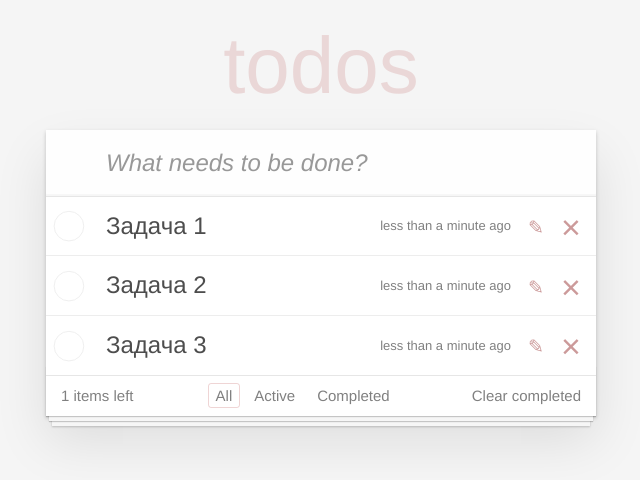
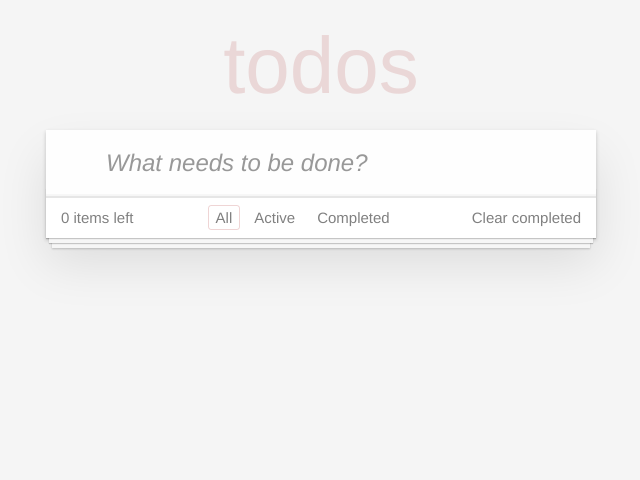
Before and after one commit to bonyatitov/todo-app, a React (Create React App) app: page / in a window 1280 px wide. Shown: the top 480 px of the page, without its empty margins (319-959 px from the left). Built offline with nearby package versions, Linux system fonts and the light colour scheme.

Commit message:
Added functions:
1. Adding tasks
2. Filtering
3. Clearing of completed tasks
4. Completed tasks counter

B
No hooks

```diff
--- a/src/App.js
+++ b/src/App.js
@@ -7,23 +7,8 @@ import Footer from "./components/footer";
 
 class App extends Component {
   state = {
-    taskList: [
-      {
-        id: 1,
-        condition: false,
-        description: 'Задача 1',
-      },
-      {
-        id: 2,
-        condition: false,
-        description: 'Задача 2',
-      },
-      {
-        id: 3,
-        condition: false,
-        description: 'Задача 3',
-      }
-    ],
+    taskList: [],
+    filter: 'all',
   }
 
   setCompleted = (id) => {
@@ -45,6 +30,47 @@ class App extends Component {
     })
   }
 
+  createTask(label) {
+    let uniqueId = Math.floor(Math.random() * 100000);
+
+    return {
+      id: uniqueId,
+      condition: false,
+      description: label,
+    }
+  }
+
+  addTask = (text) => {
+    const newItem = this.createTask(text);
+
+    this.setState(({ taskList }) => {
+      const updateList = [newItem, ...taskList];
+      return {taskList: updateList};
+    });
+  }
+
+  setFilter = (filter) => {
+    this.setState({ filter });
+  }
+
+  getFiltredTasks = () => {
+    const { taskList, filter } = this.state;
+    if (filter === 'active') return taskList.filter((task) => !task.condition);
+    if (filter === 'completed') return taskList.filter((task) => task.condition);
+    return taskList;
+  }
+
+  clearCompleted = () => {
+    this.setState(({ taskList }) => {
+      const updateList = taskList.filter(task => !task.condition);
+      return { taskList: updateList };
+    })
+  }
+
+  counterActiveTask = () => {
+    return this.state.taskList.filter(task => !task.condition).length;
+  }
+
   render() {
     return (
       <div className="App">
@@ -52,15 +78,21 @@ class App extends Component {
           <header className="header">
             <h1>todos</h1>
             {/* Форма для добавления */}
-            <NewTaskForm />
+            <NewTaskForm
+            addTask={ this.addTask }/>
           </header>
         <section className="main">
           <TaskList
-          tasks={ this.state.taskList }
+          tasks={ this.getFiltredTasks() }
           setCompleted={ this.setCompleted }
           deleteTask={ this.deleteTask }
           />
-          <Footer />
+          <Footer
+            setFilter={ this.setFilter }
+            activeFilter={ this.state.filter }
+            clearCompleted={ this.clearCompleted }
+            counterActiveTask={ this.counterActiveTask() }
+          />
         </section>
       </section>
       </div>
--- a/src/components/footer/Footer.js
+++ b/src/components/footer/Footer.js
@@ -2,15 +2,15 @@ import React from "react";
 import TasksFilter from "../task-filter";
 import './footer.css';
 
-function Footer() {
-  return (
-    <footer className="footer">
-      <span className="todo-count">1 items left</span>
-      {/* Фильтры */}
-      <TasksFilter />
-      <button className="clear-completed">Clear completed</button>
-    </footer>
-  );
-}
+const Footer = ({ setFilter, activeFilter, clearCompleted, counterActiveTask}) => (
+  <footer className="footer">
+    <span className="todo-count"> { counterActiveTask } items left</span>
+    <TasksFilter setFilter={setFilter} activeFilter={activeFilter} />
+    <button
+    className="clear-completed"
+    onClick={ () => clearCompleted() }
+    >Clear completed</button>
+  </footer>
+);
 
 export default Footer;
--- a/src/components/new-task-form/NewTaskForm.js
+++ b/src/components/new-task-form/NewTaskForm.js
@@ -1,8 +1,41 @@
-import React from "react";
+import React, { Component } from "react";
 import './new-task-form.css'
 
-function NewTaskForm() {
-  return <input className="new-todo" placeholder="What needs to be done?" autoFocus />
+class  NewTaskForm extends Component{
+
+  state = {
+    label: '',
+  }
+
+  onlabelChanged = (event) => {
+    this.setState({
+      label: event.target.value,
+    })
+  }
+
+  onSubmit = (event) => {
+    event.preventDefault();
+    this.props.addTask(this.state.label);
+    this.setState({
+      label: ''
+    })
+  }
+
+  render() {
+
+    return (
+      <form onSubmit={ this.onSubmit }>
+        <input
+        className="new-todo"
+        placeholder="What needs to be done?"
+        value={ this.state.label }
+        autoFocus
+        onChange={ this.onlabelChanged }
+      />
+      </form>
+    )
+  }
+
 }
 
 export default NewTaskForm;
--- a/src/components/task-filter/TasksFilter.js
+++ b/src/components/task-filter/TasksFilter.js
@@ -1,20 +1,33 @@
 import React from "react";
 import './task-filter.css';
 
-function TasksFilter() {
-  return (
+const TasksFilter = ({ setFilter, activeFilter }) => (
   <ul className="filters">
     <li>
-        <button className="selected">All</button>
+      <button
+        className={activeFilter === "all" ? "selected" : ""}
+        onClick={() => setFilter("all")}
+      >
+        All
+      </button>
     </li>
     <li>
-        <button>Active</button>
+      <button
+        className={activeFilter === "active" ? "selected" : ""}
+        onClick={() => setFilter("active")}
+      >
+        Active
+      </button>
     </li>
     <li>
-        <button>Completed</button>
+      <button
+        className={activeFilter === "completed" ? "selected" : ""}
+        onClick={() => setFilter("completed")}
+      >
+        Completed
+      </button>
     </li>
   </ul>
 );
-}
 
 export default TasksFilter;
--- a/src/components/task/Task.js
+++ b/src/components/task/Task.js
@@ -4,7 +4,6 @@ import './task.css';
 
 
 class Task extends Component {
-
   render() {
     const { id, description, condition, setCompleted, deleteTask } = this.props;
     const created = formatDistanceToNow(new Date(), { addSuffix: true });
@@ -12,13 +11,13 @@ class Task extends Component {
     return (
       <li className={ condition ? 'completed' : '' }>
         <div className="view">
-          <input onChange={() => setCompleted(id) }  className="toggle" type="checkbox" />
+          <input onChange={ () => setCompleted(id) }  className="toggle" type="checkbox" checked={ condition }/>
           <label>
             <span className="description">{ description }</span>
             <span className="created">{ created }</span>
           </label>
           <button className="icon icon-edit"></button>
-          <button onClick={() => deleteTask(id) } className="icon icon-destroy"></button>
+          <button onClick={ () => deleteTask(id) } className="icon icon-destroy"></button>
         </div>
       </li>
     );
```
Lines whose indentation alone changed are shown as unchanged.
